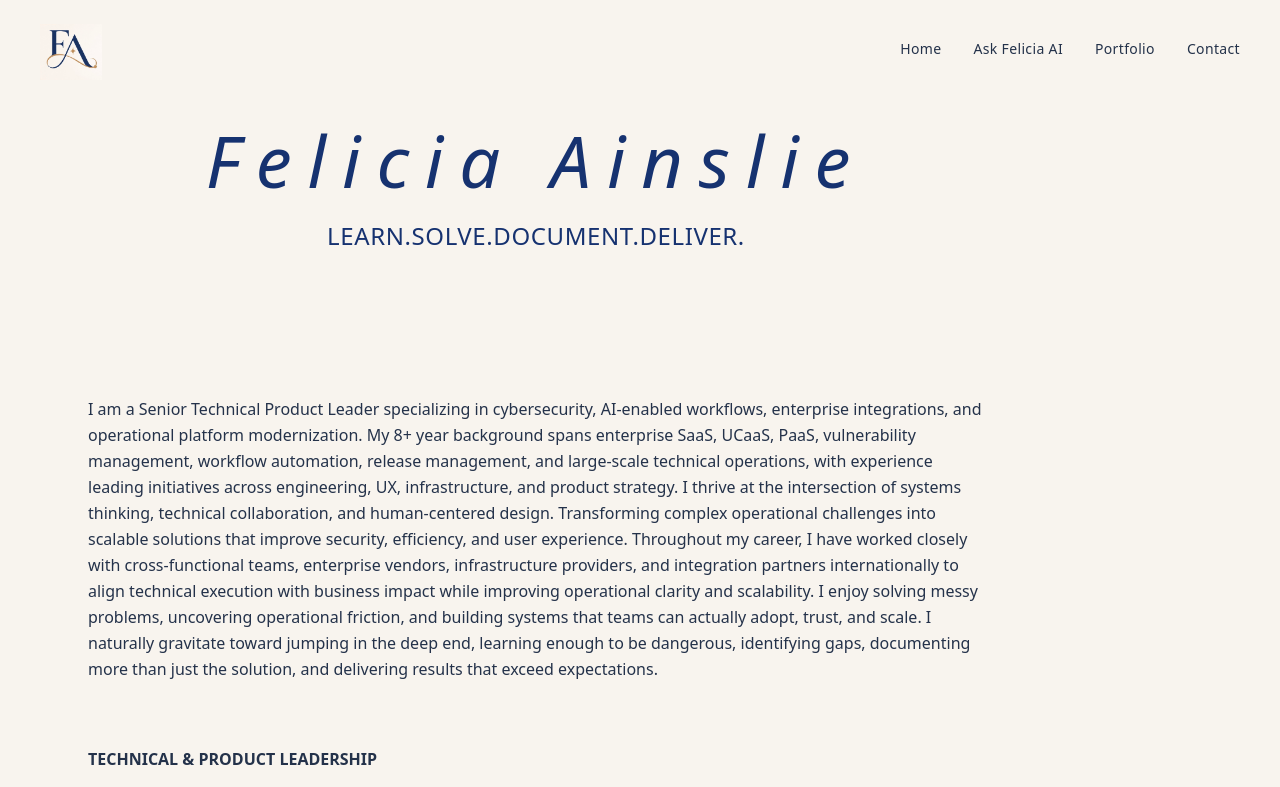
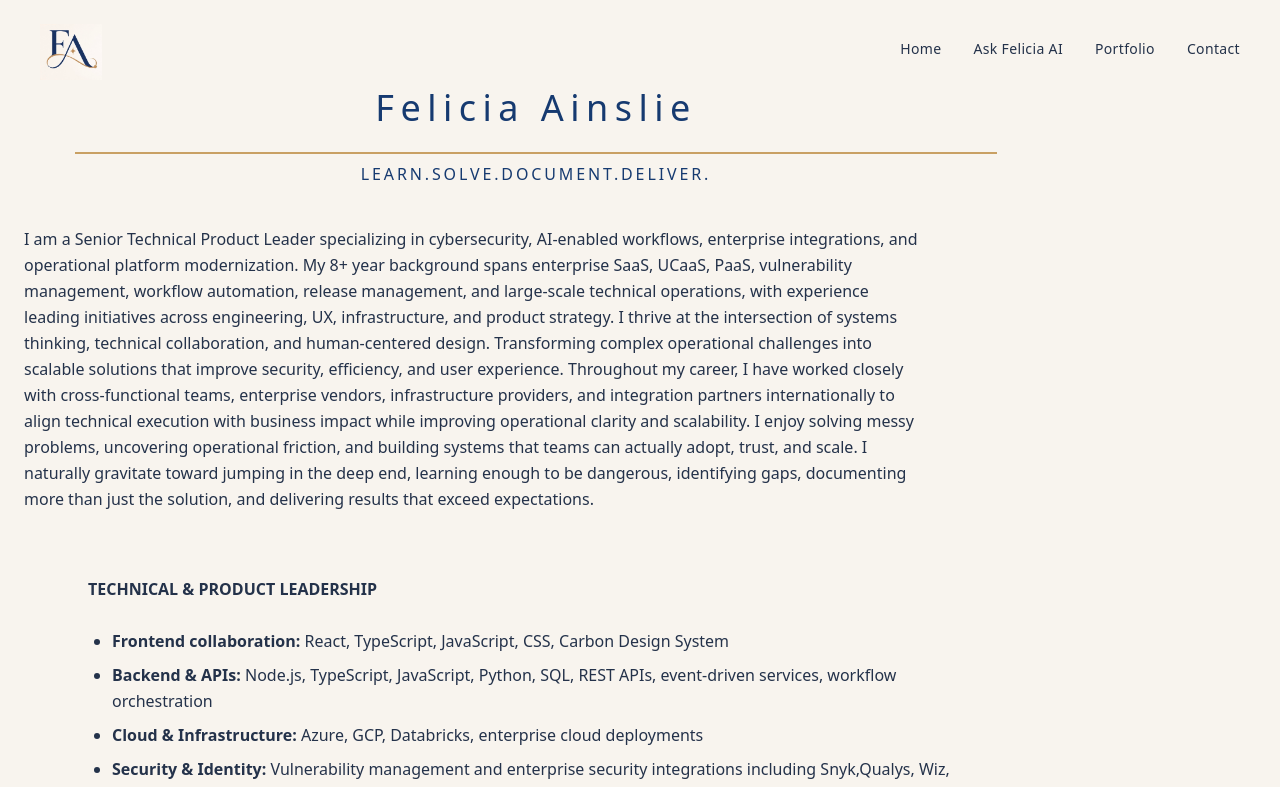
Before and after one commit to Felicia-Ainslie/Felicia-site, a Next.js app: page /home in a window 1280 px wide. Shown: the top 787 px of the page. Built offline with nearby package versions, Linux system fonts and the light colour scheme; a web font is replaced by a local one.

Commit message:
refactoring global css and general layout

```diff
--- a/app/ask/page.tsx
+++ b/app/ask/page.tsx
@@ -11,7 +11,7 @@ export default function Ask() {
 
                 <SectionHeading>Ask Felicia AI</SectionHeading>
 
-                <p className="text-2x1 text-[#c9a063] tracking-wide mb-8">
+                <p className="gold-text tracking-wide mb-8">
                    <em><strong>First attempt at cloning myself.</strong></em>
                 </p>
 
--- a/app/globals.css
+++ b/app/globals.css
@@ -62,5 +62,7 @@ body {
   solid
   var(--color-gold);
   height: 2px;
-  width: 10rem;
-}
+  width: 90%;
+  margin: 0.5rem;
+  margin-left: auto;
+  margin-right: auto;}
--- a/app/home/page.tsx
+++ b/app/home/page.tsx
@@ -13,11 +13,10 @@ export default function Home() {
   return (
     <PageShell centered={false}>
       <Hero />
-      <section id="home" className="max-w-5xl text-center pt-20">
 
-      <br />
+      <section id="home" className="max-w-5xl text-center pt-10">
 
-        <p className="align-text-left max-w-4xl mx-auto text-left leading-relaxed mb-10 text-md">
+        <p className="align-text-left max-w-4xl mb-10 text-left leading-relaxed">
           I am a Senior Technical Product Leader specializing in cybersecurity, AI-enabled workflows, enterprise integrations, and operational platform modernization. My 8+ year background spans enterprise SaaS, UCaaS, PaaS, vulnerability management, workflow automation, release management, and large-scale technical operations, with experience leading initiatives across engineering, UX, infrastructure, and product strategy. I thrive at the intersection of systems thinking, technical collaboration, and human-centered design. Transforming complex operational challenges into scalable solutions that improve security, efficiency, and user experience. Throughout my career, I have worked closely with cross-functional teams, enterprise vendors, infrastructure providers, and integration partners internationally to align technical execution with business impact while improving operational clarity and scalability. I enjoy solving messy problems, uncovering operational friction, and building systems that teams can actually adopt, trust, and scale. I naturally gravitate toward jumping in the deep end, learning enough to be dangerous, identifying gaps, documenting more than just the solution, and delivering results that exceed expectations.
 
         </p>
--- a/components/sections/Hero.tsx
+++ b/components/sections/Hero.tsx
@@ -1,19 +1,23 @@
 //Reusable hero component for the website, includes a heading and subheading to introduce the site and its purpose. Styled with Tailwind CSS for a clean and modern look.
 
 import Link from "next/link";
+import SectionHeading from "@/components/ui/SectionHeading";
 
 export default function Hero() {
   return (
     <section id="home" className="max-w-5xl text-center pt-16">
 
-    <h1 className="text-6xl md:text-7xl tracking-[0.22em] text-[#163270] mb-6 font-[family-name:var--font-heading)] italic font-medium pt-15">Felicia Ainslie</h1>
+    <SectionHeading>Felicia Ainslie</SectionHeading>
 
-      <h2 className="text-2xl tracking-wide text-[#163270] mb-10">
-        <Link href="/ask">LEARN.</Link>
-        <Link href="/contact">SOLVE.</Link>
-        <Link href="/portfolio ">DOCUMENT.</Link>
-        <Link href="/contact">DELIVER.</Link>
-      </h2>
+          <div className="brand-divider"> </div>
+
+
+          <h2 className="page-title">
+            <Link href="/ask">LEARN.</Link>
+            <Link href="/contact">SOLVE.</Link>
+            <Link href="/portfolio ">DOCUMENT.</Link>
+            <Link href="/contact">DELIVER.</Link>
+          </h2>
 
     </section>
   );
--- a/components/ui/Card.tsx
+++ b/components/ui/Card.tsx
@@ -10,11 +10,11 @@ export default function Card ({
     chldren
     }: CardProps) {
     return (
-        <article className="bg-[#F8F4EE] rounded-2xl shadow-sm p-6 border-[#e7dcc8] hover:border-[#C9A063] transition duration-300 ease-in-out">
+        <article className="rounded-2xl shadow-lg p-6">
 
-            <h2 className="text-2xl mb-4 text-[#163a70]">{title}</h2>
+            <h2 className="font-extrabbold text-2xl mb-4">{title}</h2>
 
-            <div className="text-[#24324A] leading-relaxed">
+            <div className="leading-relaxed">
                 {chldren}
             </div>
         </article>
```
